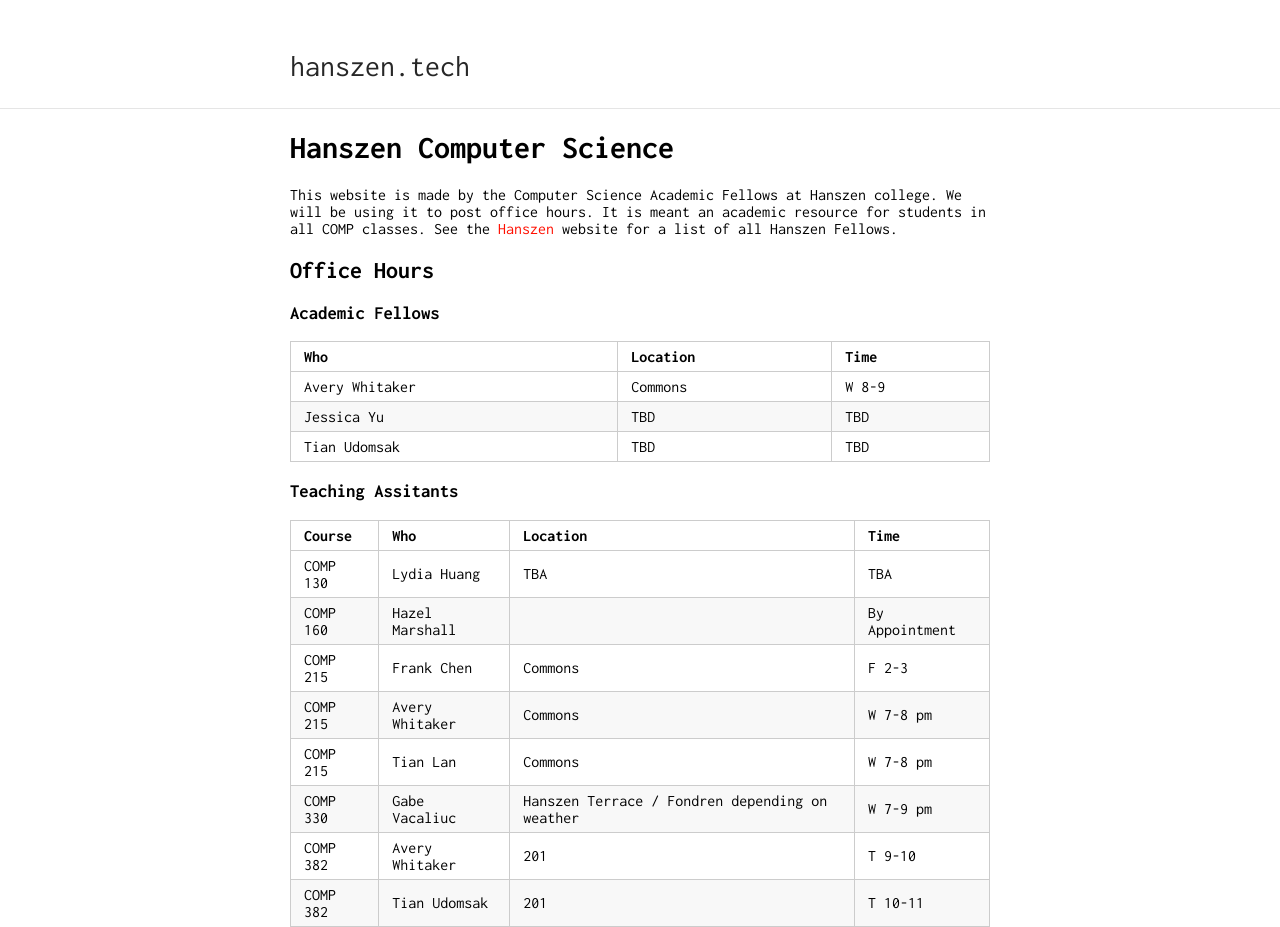
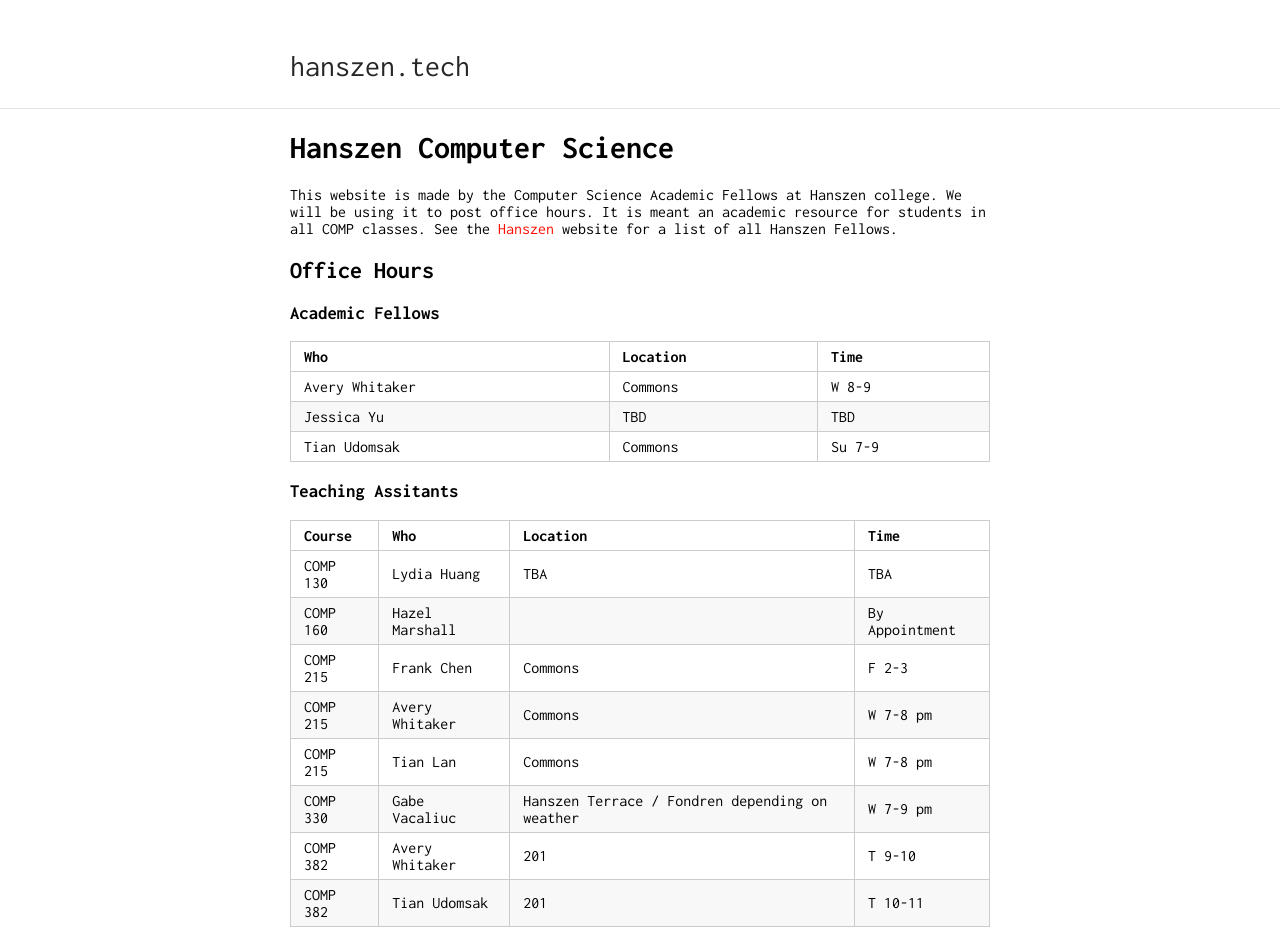
Before and after one commit to Avery-Whitaker/hanszen.tech, a Jekyll site: the page built from index.md, in a window 1280 px wide. Built offline with Jekyll 4.4.1, drawn with Linux system fonts in a browser that asks for light colours; our own code applies the rules of GitHub Pages for plain Markdown files.

Commit message:
Update index.md

```diff
--- a/index.md
+++ b/index.md
@@ -14,7 +14,7 @@ This website is made by the Computer Science Academic Fellows at Hanszen college
 ------------|---------|--------
 Avery Whitaker | Commons | W 8-9
 Jessica Yu   | TBD | TBD
-Tian Udomsak | TBD | TBD
+Tian Udomsak | Commons | Su 7-9
 
 ### Teaching Assitants
 
```
